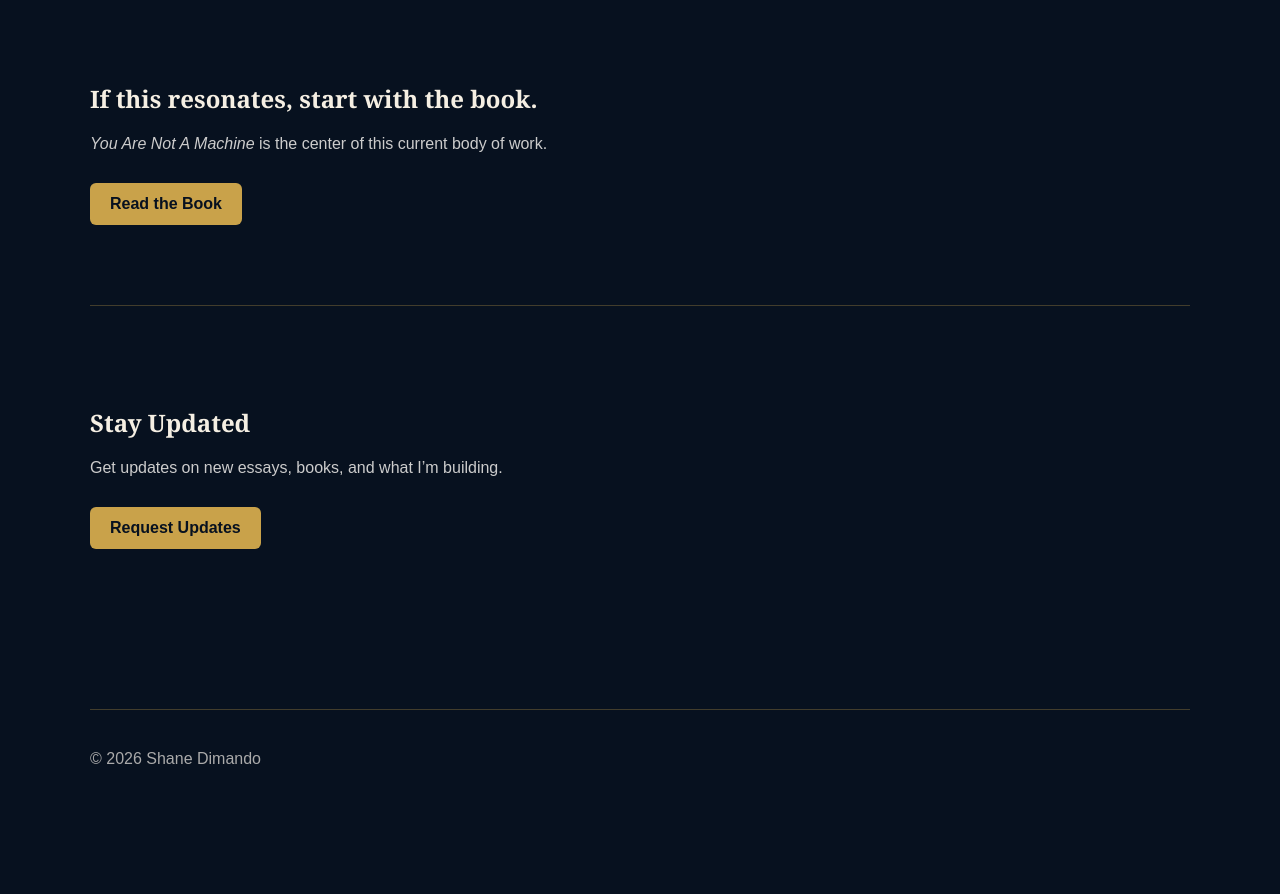
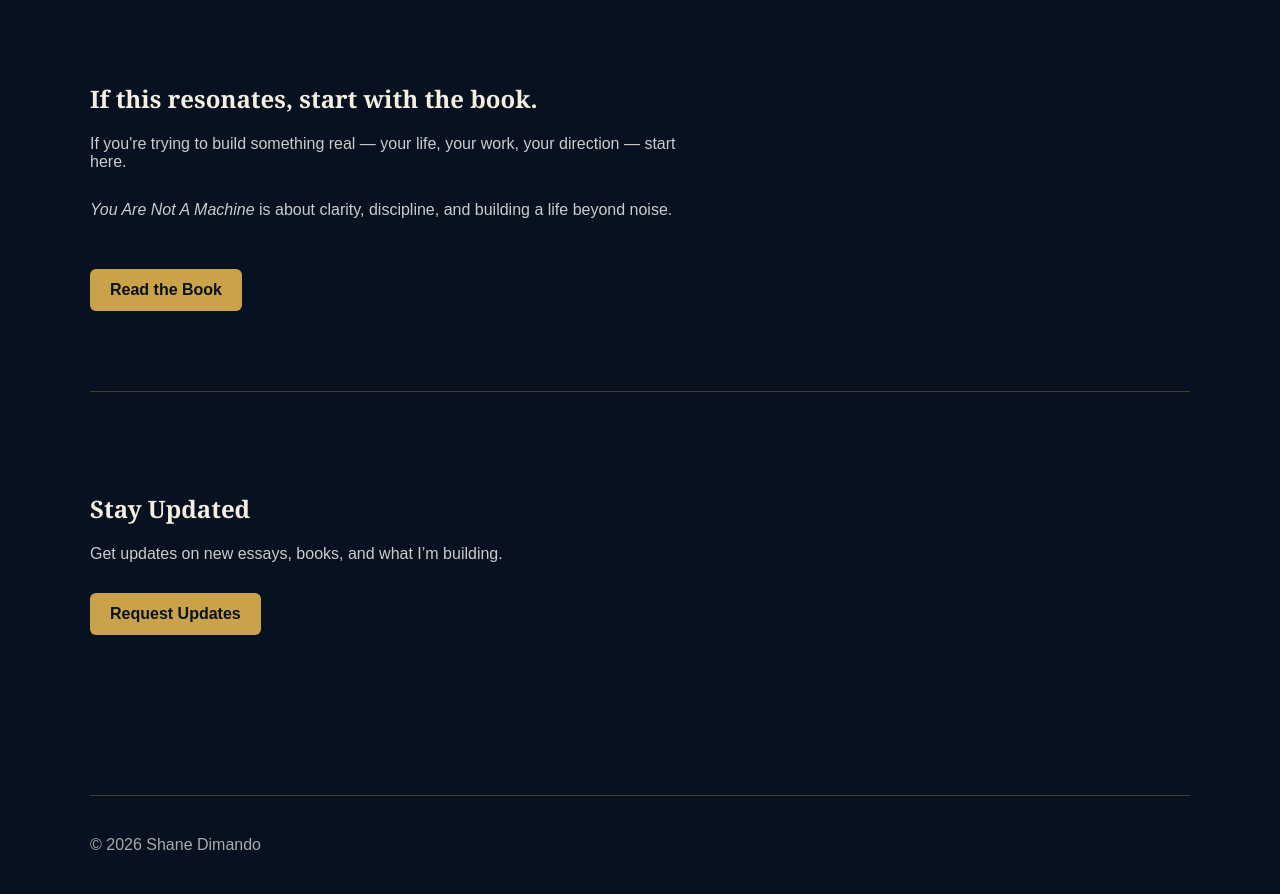
Before and after one commit to dimandocompany/shanedimando-site, a plain HTML site: page index.html in a window 1280 px wide. Shown: the part 1560-2454 px from the top of the page. Before the commit the page ends 2368 px from the top, so only its background shows below. Drawn offline with Linux system fonts and the light colour scheme.

Commit message:
Update index.html

```diff
--- a/index.html
+++ b/index.html
@@ -180,9 +180,15 @@
 <section>
   <h2>If this resonates, start with the book.</h2>
   <p class="sub">
-    <em>You Are Not A Machine</em> is the center of this current body of work.
-  </p>
-  <a class="btn" href="/books/you-are-not-a-machine/">Read the Book</a>
+If you're trying to build something real — your life, your work, your direction — start here.
+</p>
+
+<p class="sub">
+<em>You Are Not A Machine</em> is about clarity, discipline, and building a life beyond noise.
+</p>
+  <a class="btn" href="/books/you-are-not-a-machine/" style="margin-top:20px; display:inline-block;">
+  Read the Book
+</a>
 </section>
   <section>
     <h2>Stay Updated</h2>
```
